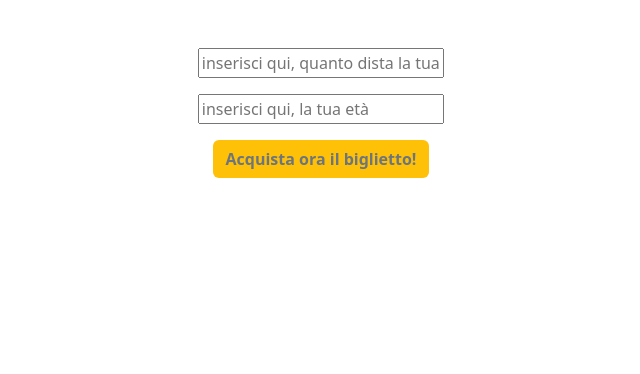
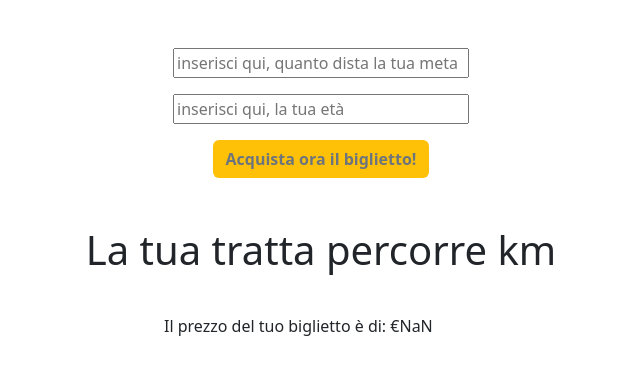
Before and after one commit to GianfrancoGhiani/js-biglietto-treno-form, a plain HTML site: page index.html in a window 1280 px wide. Both pictures are taken after a click on the button "Acquista ora il biglietto!". Shown: the whole page, without its empty margins (319-959 px from the left). Drawn offline with nearby package versions, Linux system fonts and the light colour scheme.

Commit message:
project done (not visual edit)

```diff
--- a/css/style.css
+++ b/css/style.css
@@ -1,3 +1,3 @@
 .width-40{
-    width: 40%;
+    width: 100%;
 }
--- a/index.html
+++ b/index.html
@@ -10,14 +10,17 @@
     <title>Biglietto Treno</title>
 </head>
 <body>
-    <div class="container-fluid w-50 mt-5 m-auto text-center">
-        <div class="inputkm">
-            <input class="width-40" type="text" name="km" id="km" placeholder="inserisci qui, quanto dista la tua meta">
+    <div class="wrapper">
+        <div class="container-fluid w-25 mt-5 m-auto text-center">
+            <div class="inputkm">
+                <input class="width-40" value="" type="text" name="km" id="km" placeholder="inserisci qui, quanto dista la tua meta">
+            </div>
+            <div class="inputage my-3">
+                <input class="width-40" value="" type="text" name="age" id="age" placeholder="inserisci qui, la tua et&agrave;">
+            </div>
+            <button id="pick-values" class="btn rounded-2 bg-warning fw-bold text-secondary">Acquista ora il biglietto!</button>
         </div>
-        <div class="inputage my-3">
-            <input class="width-40" type="text" name="age" id="age" placeholder="inserisci qui, la tua et&agrave;">
-        </div>
-        <button class="btn rounded-2 bg-warning fw-bold text-secondary">Acquista ora il biglietto!</button>
+        <div id="ticket" class="container-fluid mt-5"></div>
     </div>
 
     <script src="./js/script.js"></script>
--- a/js/script.js
+++ b/js/script.js
@@ -0,0 +1,52 @@
+// Scrivere un programma che chieda all’utente:
+// - Il numero di chilometri da percorrere
+// - Età del passeggero
+// Sulla base di queste informazioni dovrà calcolare il prezzo totale del biglietto di viaggio,
+//  secondo le seguenti regole:
+// - il prezzo del biglietto è definito in base ai km (0.21 € al km)
+// - va applicato uno sconto del 20% per i minorenni
+// - va applicato uno sconto del 40% per gli over 65.
+
+'use strict'
+// let dist = document.getElementById('km').value;
+// let age = document.getElementById('age').value;
+
+// console.log(dist, age);
+
+// if (isNaN(dist) || isNaN(age)){
+//     alert('si prega di scrivere i dati in cifre senza utilizzare lettere e di mettere la virgola con il simbolo " . "');
+// }
+let dist = document.getElementById('km');
+let age = document.getElementById('age');
+
+
+const pickValues = function (){
+    dist = dist.value;
+    age = age.value;
+    if (isNaN(dist) || isNaN(age)){
+        alert('Si prega di scrivere i dati in cifre senza utilizzare lettere, di mettere la virgola con il simbolo " . " e ricaricare la pagina');
+    }
+    console.log(dist, age);
+
+    let fraseTicket = '';
+    const prezzoPieno = parseFloat(dist) * 0.21
+    let prezzoFinale = (prezzoPieno).toFixed(2);
+    if (parseInt(age) < 18){
+        prezzoFinale = (prezzoPieno * 0.8).toFixed(2);
+        fraseTicket = 'Dato che sei minorenne, puoi accedere ad uno sconto del 20%. <br> Ti consigliamo di viaggiare con un adulto';
+    } else if (parseInt(age) > 65){
+        prezzoFinale = (prezzoPieno * 0.6).toFixed(2);
+        fraseTicket = 'Dato che sei un over 65, puoi accedere ad uno sconto del 40%';
+    }
+    console.log(prezzoFinale)
+    document.getElementById("ticket").innerHTML =`
+    <h1 class="text-center w-50 m-auto">La tua tratta percorre ${dist}km</h1>
+    <p class="w-25 m-auto mt-3">${fraseTicket} <br>
+    Il prezzo del tuo biglietto &egrave; di: €${prezzoFinale}
+    </p>
+    `;
+
+};
+
+
+const button = document.getElementById('pick-values').addEventListener('click', pickValues);
```
